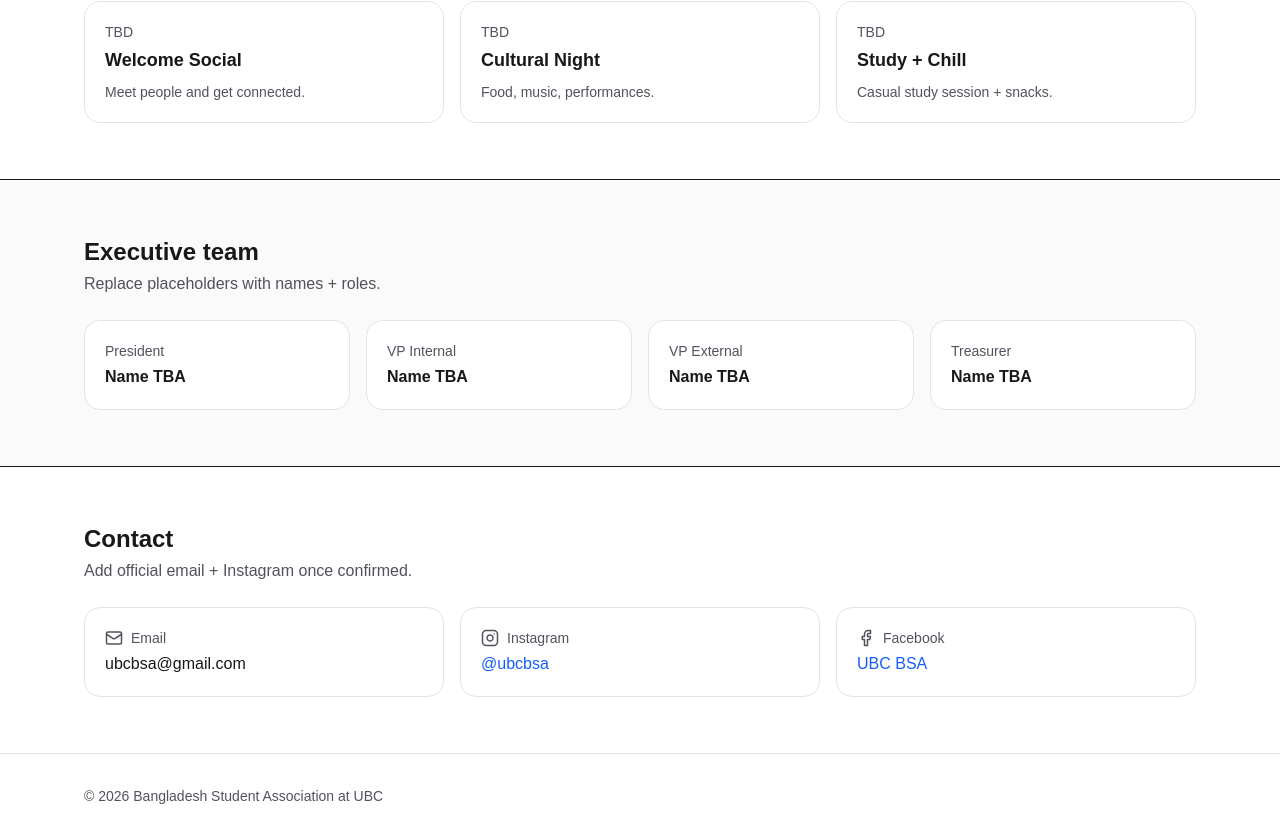
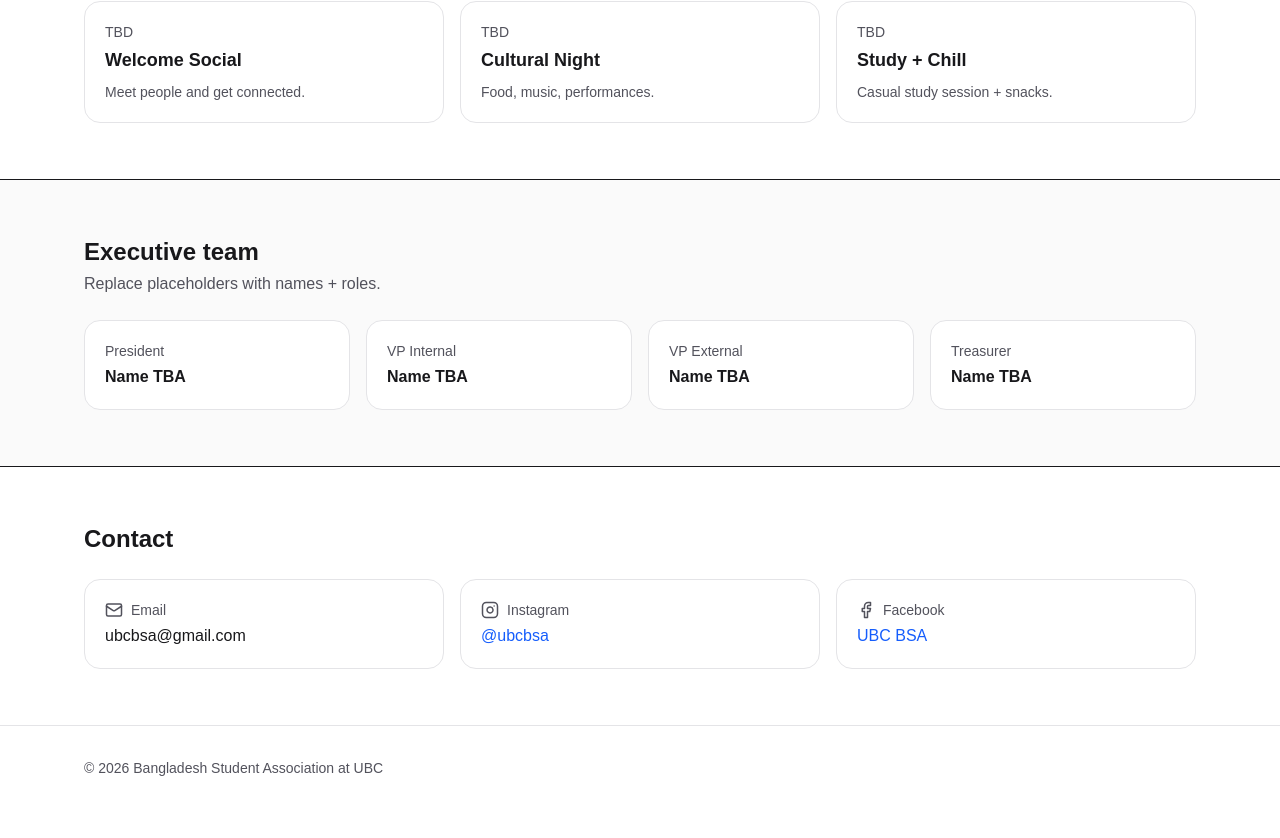
Before and after one commit to fayiz2005/BSA-test, a Next.js app in the folder bsa-website/: page / in a window 1280 px wide. Shown: the part 1206-2044 px from the top of the page. After the commit the page ends 2016 px from the top, so only its background shows below. Built offline with nearby package versions, Linux system fonts and the light colour scheme.

Commit message:
removed a placeholder

```diff
--- a/bsa-website/app/Home/ContactSection.tsx
+++ b/bsa-website/app/Home/ContactSection.tsx
@@ -6,7 +6,6 @@ export default function ContactSection() {
     <section id="contact" className="border-t py-14">
       <Container>
         <h2 className="text-2xl font-semibold">Contact</h2>
-        <p className="mt-1 text-zinc-600">Add official email + Instagram once confirmed.</p>
 
         <div className="mt-6 grid gap-4 md:grid-cols-3">
           <div className="rounded-2xl border border-zinc-200 bg-white p-5">
```
